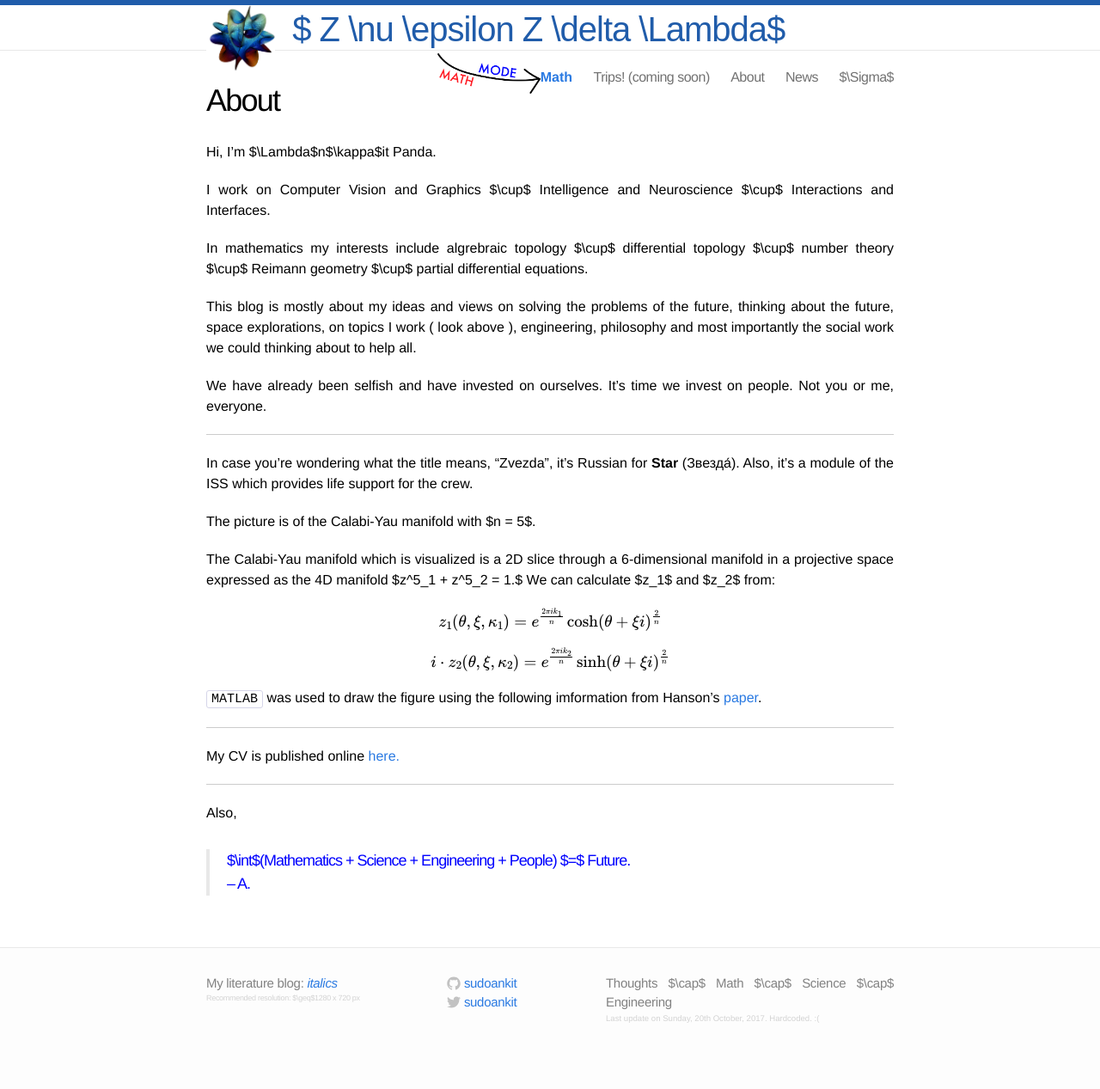
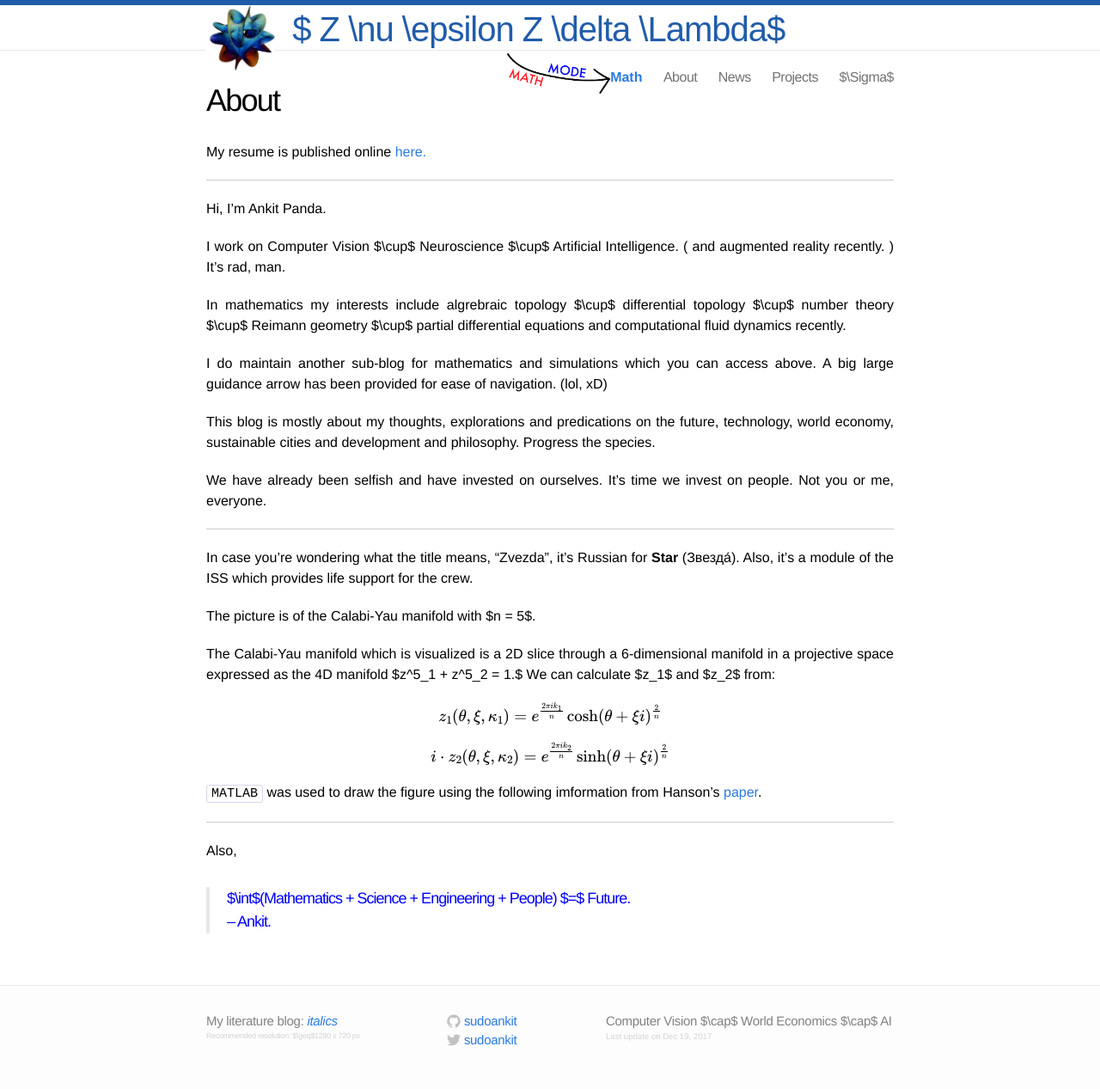
Before and after one commit to sudoankit/sudoankit.github.io, a Jekyll site: the page built from about.md, in a window 1280 px wide. Shown: the whole page at 86% size. Built offline with Jekyll 4.4.1, drawn with Linux system fonts in a browser that asks for light colours; some web fonts are replaced; formulas are drawn with MathJax 3; a script that is not in the unit is left out; before the commit the page ends 1237 px from its top, so only the background shows below that.

Commit message:
Finally the long awaited update

```diff
--- a/_includes/footer.html
+++ b/_includes/footer.html
@@ -55,8 +55,8 @@
     </div>
 
     <div class="footer-col-3 column">
-      <p class="text">Thoughts $\cap$ Math $\cap$ Science $\cap$ Engineering </p>
-      <div style="text-align: inherit; font-size: 60%; color: #d3d3d3"> Last update on Sunday, 20th October, 2017. Hardcoded. :(</div>
+      <p class="text">Computer Vision $\cap$ World Economics $\cap$ AI </p>
+      <div style="text-align: inherit; font-size: 60%; color: #d3d3d3"> Last update on {{ site.time | date: "%b %-d, %Y" }}</div>
     </div>
 
 
--- a/_includes/header.html
+++ b/_includes/header.html
@@ -22,7 +22,7 @@
       <div class="trigger">
         <a class="site-title" href="https://sudoankit.github.io/mathblog/"><img src="{{ site.baseurl }}/arrow3.png" width="120"> <a href ="https://sudoankit.github.io/mathblog/"><strong>Math</strong></a>
         </a>
-        <a class="page-link" href="#">Trips! (coming soon)</a>
+
         {% for page in site.pages %}
           {% if page.title %}<a class="page-link" href="{{ page.url | prepend: site.baseurl }}">{{ page.title }}</a>{% endif %}
         {% endfor %}
--- a/about.md
+++ b/about.md
@@ -11,15 +11,18 @@ p {
 }
 </style>
 
-Hi, I'm $\Lambda$n$\kappa$it Panda.
+My resume is published online <a href="https://sudoankit.github.io/resume/">here.</a>
+<hr>
 
-I work on Computer Vision and Graphics $\cup$ Intelligence and Neuroscience $\cup$ Interactions and Interfaces.
+Hi, I'm Ankit Panda.
 
+I work on Computer Vision $\cup$ Neuroscience $\cup$ Artificial Intelligence. ( and augmented reality recently. ) It's rad, man.
 
-In mathematics my interests include algrebraic topology $\cup$ differential topology $\cup$ number theory $\cup$ Reimann geometry $\cup$ partial differential equations.
+In mathematics my interests include algrebraic topology $\cup$ differential topology $\cup$ number theory $\cup$ Reimann geometry $\cup$ partial differential equations and computational fluid dynamics recently.
 
+I do maintain another sub-blog for mathematics and simulations which you can access above. A big large guidance arrow has been provided for ease of navigation. (lol, xD)
 
-This blog is mostly about my ideas and views on solving the problems of the future, thinking about the future, space explorations, on topics I work ( look above ), engineering, philosophy and most importantly the social work we could thinking about to help all.
+This blog is mostly about my thoughts, explorations and predications on the future, technology, world economy, sustainable cities and development and philosophy. Progress the species.
 
 We have already been selfish and have invested on ourselves. It's time we invest on people. Not you or me, everyone.
 
@@ -38,13 +41,9 @@ $$i \cdot z_2(\theta, \xi, \kappa_2) = e^{ \frac{2\pi i k_2}{n}} \sinh(\theta +
 `MATLAB` was used to draw the figure using the following imformation from Hanson's [paper](https://www.cs.indiana.edu/~hansona/papers/CP2-94.pdf).
 
 <hr>
-
-My CV is published online <a href="https://sudoankit.github.io/resume/">here.</a>
-
-<hr>
 Also,
 > $\int$(Mathematics + Science + Engineering + People) $=$ Future.
-> -- A.
+> -- Ankit.
 
 <!-- Want to hire me? Sure! As long as there's good healthy food, lots of paid holidays and paintball fights and exotic trips, I'm in! -->
 
```
Also changed, not shown: news.md (+2 -3 lines), prap.md (added, +55 -0 lines), project-thumbnails/arduino-wifi.svg (added), project-thumbnails/plutoar.svg (added), 1 other file.
